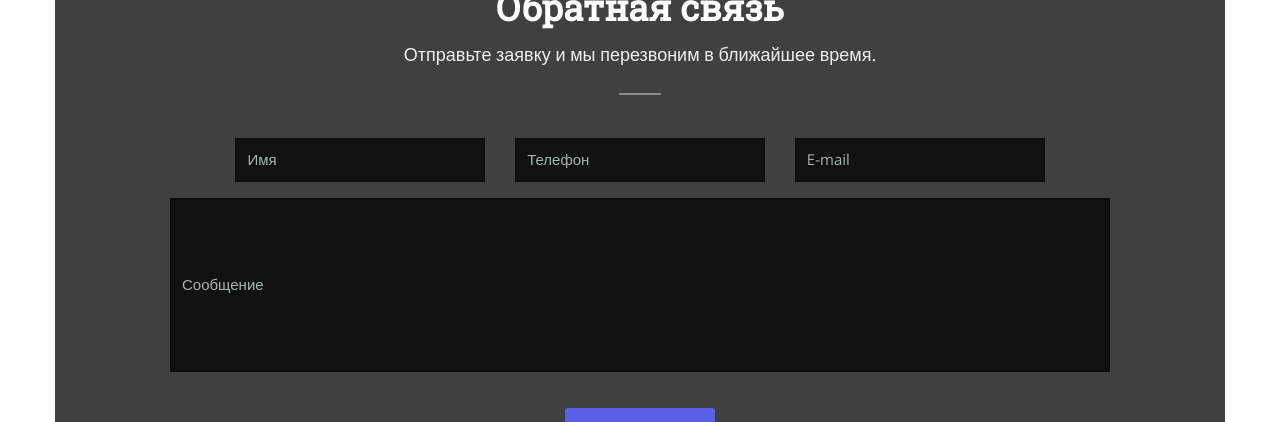
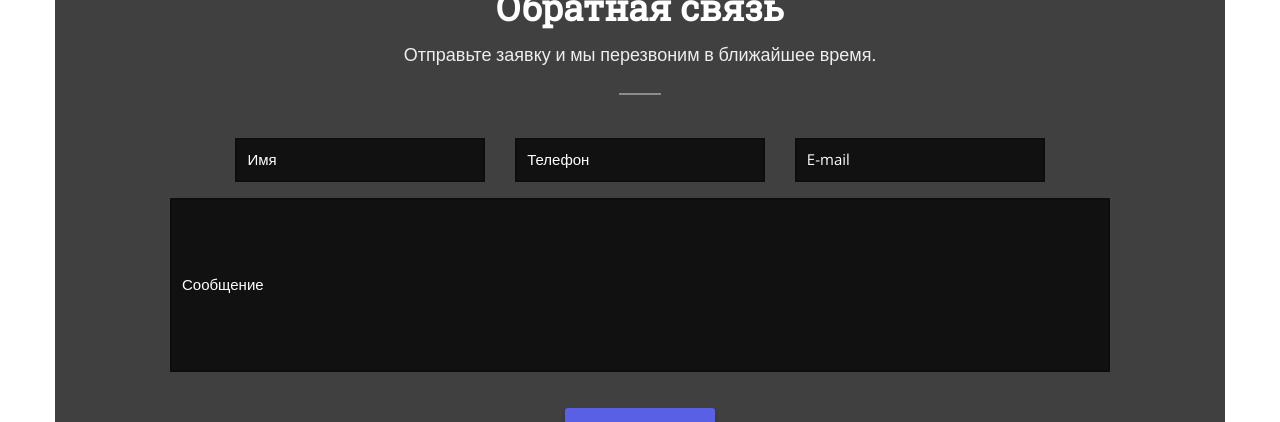
Before and after one commit to Vitalikas02/novosib-hosting, a plain HTML site: page index.html in a window 1280 px wide. Shown: the part 8080-8502 px from the top of the page. Drawn offline with nearby package versions, Linux system fonts and the light colour scheme.

Commit message:
Update style.css

```diff
--- a/css/style.css
+++ b/css/style.css
@@ -789,7 +789,7 @@ summary::marker {
 }
 
 .support-form-container_name::placeholder {
-    color: rgb(168, 180, 180);
+    color: #FFF;
     padding-left: 10px;
     font-family: 'Open Sans', sans-serif;
     font-size: 15px;
@@ -803,7 +803,7 @@ summary::marker {
 }
 
 .support-form-container_phone::placeholder {
-    color: rgb(168, 180, 180);
+    color: #FFF;
     padding-left: 10px;
     font-family: 'Open Sans', sans-serif;
     font-size: 15px;
@@ -818,14 +818,14 @@ summary::marker {
 }
 
 .support-form-container_mail::placeholder {
-    color: rgb(168, 180, 180);
+    color: #FFF;
     padding-left: 10px;
     font-family: 'Open Sans', sans-serif;
     font-size: 15px;
 }
 
 .support-form-container_message {
-    color: rgb(168, 180, 180);
+    color: #FFF;
     width: 80%;
     height: 170px;
     background-color: #111;
@@ -833,7 +833,7 @@ summary::marker {
 }
 
 .support-form-container_message::placeholder {
-    color: rgb(168, 180, 180);
+    color: #FFF;
     padding-left: 10px;
     font-family: 'Open Sans', sans-serif;
     font-size: 15px;
```
